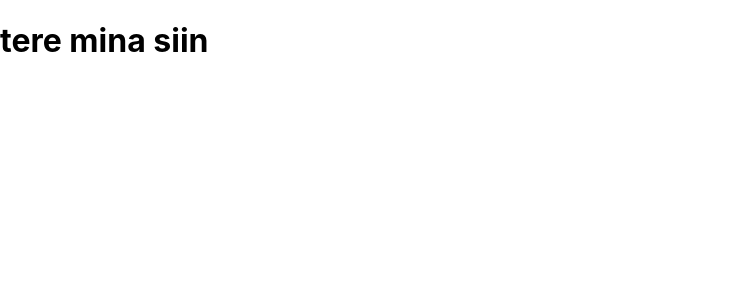
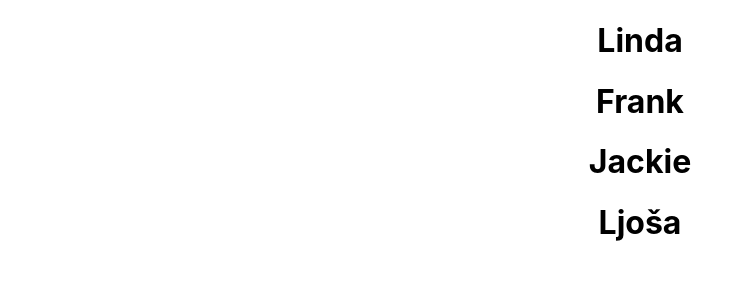
Before and after one commit to 5OO/monster_rolodex_1st_react, a React (Create React App) app: page / in a window 1280 px wide. Shown: the top 300 px of the page, without its empty margins (0-753 px from the left). Built offline with nearby package versions, Linux system fonts and the light colour scheme.

Commit message:
mapping Array to element

```diff
--- a/public/index.html
+++ b/public/index.html
@@ -29,7 +29,6 @@
   <body>
     <noscript>You need to enable JavaScript to run this app.</noscript>
     <div id="root"></div>
-    <h1>tere mina siin</h1>
     <!--
       This HTML file is a template.
       If you open it directly in the browser, you will see an empty page.
--- a/src/App.js
+++ b/src/App.js
@@ -1,5 +1,4 @@
 import {Component} from "react";
-import logo from './logo.svg';
 import './App.css';
 
 class App extends Component {
@@ -7,14 +6,31 @@
         super();
 
         this.state = {
-            name: {firstName: 'Snata', lastName: 'klaus'},
-            company: 'misiganes on su nimi'
+            monsters: [
+                {
+                    name: 'Linda'
+                },
+                {
+                    name: 'Frank'
+                },
+                {
+                    name: 'Jackie'
+                },
+                {
+                    name: 'Ljoša'
+                }
+            ]
         };
     }
 
     render() {
         return (
             <div className="App">
+                {
+                    this.state.monsters.map((monster)=>{
+                        return <h1>{monster.name}</h1>
+                    })
+                }
             </div>
         );
     }
```
